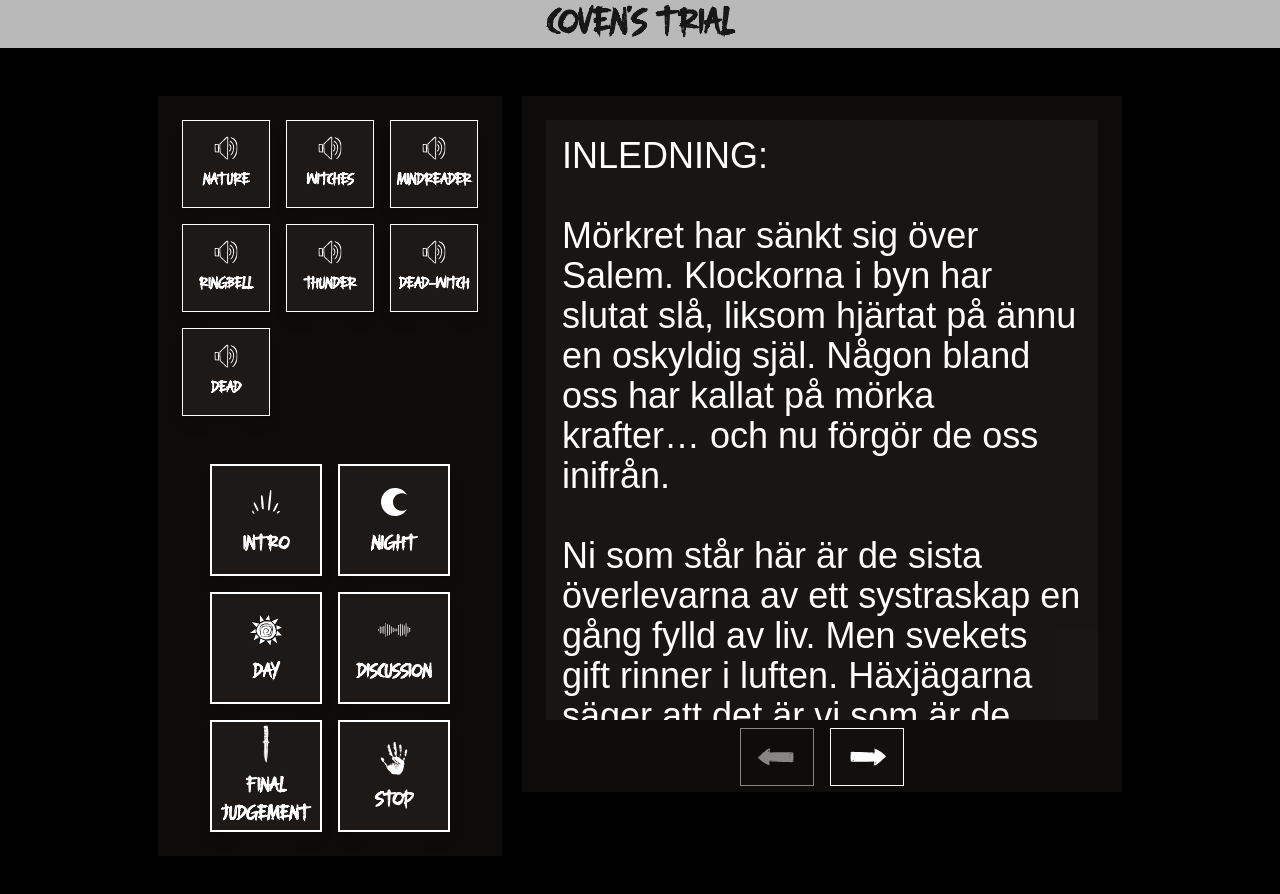
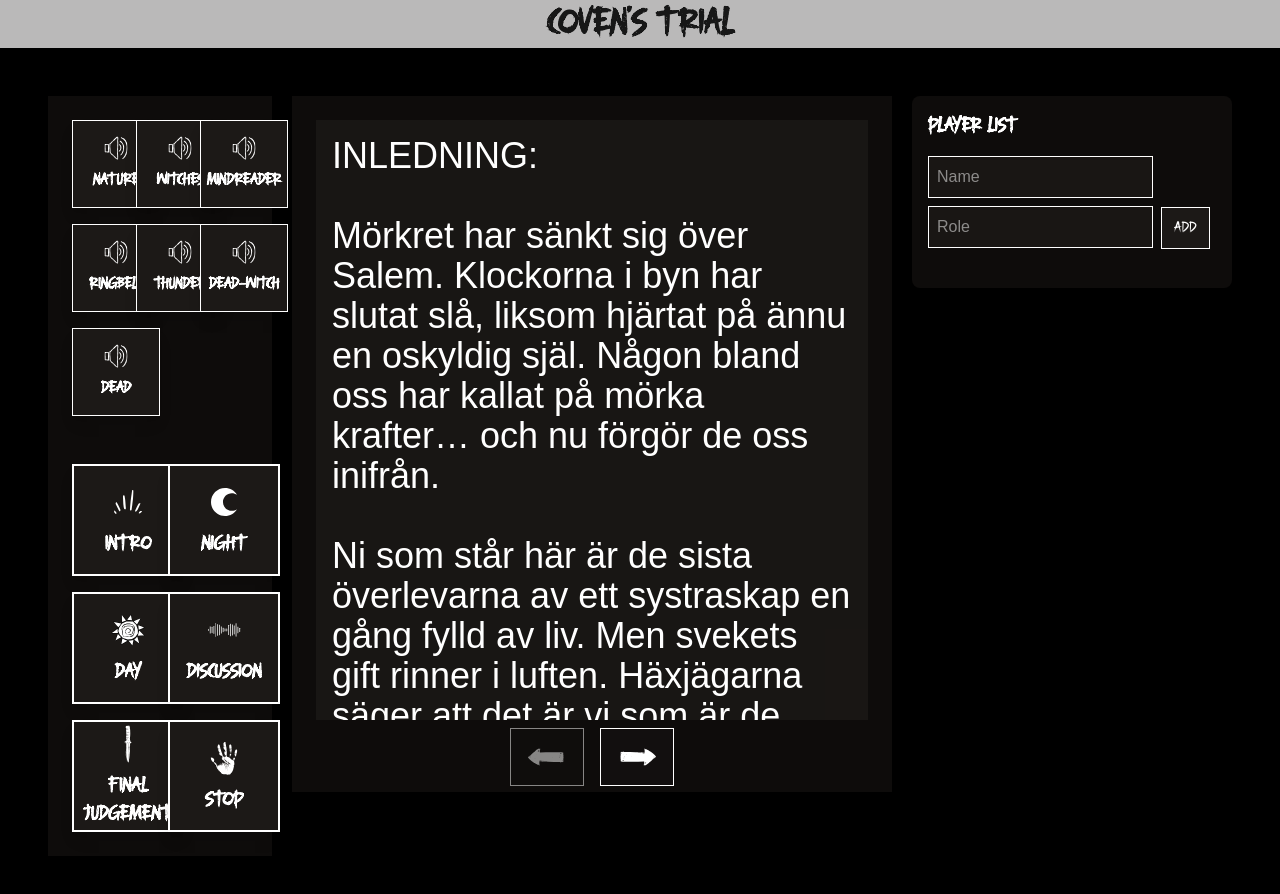
Before and after one commit to kaspvik/project-hex, a Next.js app in the folder project-hex/: page / in a window 1280 px wide. Shown: the top 894 px of the page. Built offline with nearby package versions, Linux system fonts and the light colour scheme; a web font is replaced by a local one.

Commit message:
Add PlayerList component with player management functionality

```diff
--- a/project-hex/app/components/playerlist.tsx
+++ b/project-hex/app/components/playerlist.tsx
@@ -21,21 +21,52 @@ const PlayerList: React.FC = () => {
     }
   };
 
+  const removePlayer = (id: number) => {
+    setPlayers(players.filter((player) => player.id !== id));
+  };
+
   return (
-    <div>
-      <h2>
-        <div>
-          <input type="text" />
-          <input type="text" />
-          <button></button>
-        </div>
-        <ul>
-          <li>
-            <span></span>
-            <button></button>
+    <div className="p-4 bg-stone-900/50 text-white rounded-lg w-80">
+      <h2 className="custom-title text-xl font-bold mb-4">Player List</h2>
+      <div className="mb-4">
+        <input
+          type="text"
+          placeholder="Name"
+          value={name}
+          onChange={(e) => setName(e.target.value)}
+          className="custom-text p-2 mr-2 mb-2 text-white bg-stone-900/80 border-1 border-white"
+        />
+        <input
+          type="text"
+          placeholder="Role"
+          value={role}
+          onChange={(e) => setRole(e.target.value)}
+          className="custom-text p-2 mr-2 mb-2 text-white bg-stone-900/80 border-1 border-white"
+        />
+        <button
+          onClick={addPlayer}
+          className=" custom-title bg-stone-900 hover:bg-stone-950 border-1 border-white px-3 py-2 s ">
+          Add
+        </button>
+      </div>
+      <ul>
+        {players.map((player) => (
+          <li
+            key={player.id}
+            className="flex justify-between p-2 border-b border-gray-600">
+            <span className="custom-text text-2xl">
+              {player.name} - {player.role}
+            </span>
+            <button
+              onClick={() => removePlayer(player.id)}
+              className="custom-title bg-red-500 px-2 py-1 rounded-lg">
+              Remove
+            </button>
           </li>
-        </ul>
-      </h2>
+        ))}
+      </ul>
     </div>
   );
 };
+
+export default PlayerList;
--- a/project-hex/app/page.tsx
+++ b/project-hex/app/page.tsx
@@ -2,9 +2,10 @@
 
 import { useState } from "react";
 import MusicController from "./components/musiccontroller";
-import Script from "./components/script"; // ⬅ Importera manuskomponenten
+import PlayerList from "./components/playerlist";
+import Script from "./components/script";
 import SoundButton from "./components/soundbutton";
-import { soundData } from "./data/sounds"; // Importera ljudspår
+import { soundData } from "./data/sounds";
 import "./globals.css";
 
 export default function Home() {
@@ -32,6 +33,9 @@ export default function Home() {
       <section>
         <Script />
       </section>
+      <section>
+        <PlayerList />
+      </section>
     </div>
   );
 }
```
